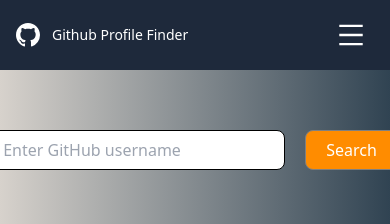
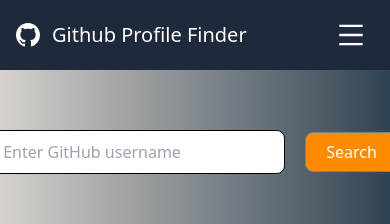
Before and after one commit to Rushi9238/Mtechzill_github-user-Finder, a React (Vite) app: page / in a window 390 px wide. Shown: the top 224 px of the page. Built offline with nearby package versions, Linux system fonts and the light colour scheme.

Commit message:
check responsive style

```diff
--- a/Pages/Header.jsx
+++ b/Pages/Header.jsx
@@ -1,24 +1,22 @@
-import { useContext } from "react";
+
 import { Link, NavLink } from "react-router-dom";
 import { BsGithub } from "react-icons/bs";
 import { AiOutlineMenu } from "react-icons/ai"
-import ThemeContext from "../Context/ThemeContext";
 
 const Header = () => {
-  const { theme, setTheme } = useContext(ThemeContext);
 
   //! Mobile Menu Functions
   const mobileMenu = () => { document.querySelector('#mobile-menu').classList.toggle('hidden') }
   const mobileMenuClose = () => { document.querySelector('#mobile-menu').classList.add('hidden') }
 
   return (
-    <header className={`flex justify-between ${theme === "dark" ? "bg-slate-800" : "bg-black"} items-center p-5 px-4 md:px-40`}>
+    <header className={`flex justify-between bg-slate-800 items-center p-5 px-4 md:px-40`}>
       {/* Logo */}
       <div className="logo text-2xl flex items-center">
         <Link to={"/"}>
           <BsGithub className="text-2xl md:text-3xl text-white" />
         </Link>
-        <h1 className="mx-3 text-sm md:text-2xl text-white">
+        <h1 className="mx-3 text-xl md:text-2xl text-white">
           <Link to={"/"}>Github Profile Finder</Link>
         </h1>
       </div>
@@ -42,25 +40,12 @@
             </NavLink>
           </li>
         </ul>
-        {/* <label onChange={(e) => { e.target.checked ? setTheme("white") : setTheme("dark"); }} className="chkbx ml-5">
-          <input type="checkbox" />
-          <span className="x"></span>
-          <div className="absolute hidden text-sm left-1.5">
-            {theme === "dark" ? "LIGHT" : "DARK"}
-          </div>
-        </label> */}
+
       </nav>
 
       {/* Mobile Right Bar */}
       <div className="md:hidden flex mr-2">
-        {/* Mobile Theme Button */}
-        {/* <label onChange={(e) => { e.target.checked ? setTheme("white") : setTheme("dark"); }} className="chkbx md:hidden mr-4">
-          <input type="checkbox" />
-          <span className="x"></span>
-          <div className="absolute text-sm left-1.5">
-            {theme === "dark" ? "LIGHT" : "DARK"}
-          </div>
-        </label> */}
+
         {/* Mobile Hamburger Btn */}
         <button onClick={mobileMenu} className=" md:hidden">
           <AiOutlineMenu className="text-3xl text-white" />
@@ -68,7 +53,7 @@
       </div>
 
       {/* Mobile Menu */}
-      <ul id="mobile-menu" className={`hidden md:hidden absolute z-10 top-16 left-0 ${theme === "dark" ? "bg-slate-800" : "bg-black"} w-full flex text-white flex-col items-center`}>
+      <ul id="mobile-menu" className={`hidden md:hidden absolute z-10 top-16 left-0  bg-slate-800  w-full flex text-white flex-col items-center`}>
         <li onClick={mobileMenuClose} className="p-3">
           <NavLink to="/" className={(navData) => navData.isActive ? "text-orange-400" : ""}>
             Home
--- a/src/style.css
+++ b/src/style.css
@@ -7,9 +7,15 @@
   -moz-column-gap: 20px;
        column-gap: 20px;
 }
+@media (max-width: 360px) {
+  .inputBox {
+    flex-direction: column;
+    row-gap: 20px;
+  }
+}
 .inputBox input {
   border: 1px solid;
-  padding: 7px 0;
+  padding: 9px 0;
   padding-left: 10px;
   padding-right: 50px;
   border-radius: 8px;
--- a/src/style.scss
+++ b/src/style.scss
@@ -6,10 +6,14 @@
     margin-top: 40px;
     padding: 20px 0;
     column-gap: 20px;
+    @media(max-width:360px){
+        flex-direction: column;
+        row-gap: 20px;
+    }
 
     input {
         border: 1px solid;
-        padding: 7px 0;
+        padding: 9px 0;
         padding-left: 10px;
         padding-right: 50px;
         border-radius: 8px;
```
Also changed, not shown: 1 other file (tests, documents, lock files or other folders).
